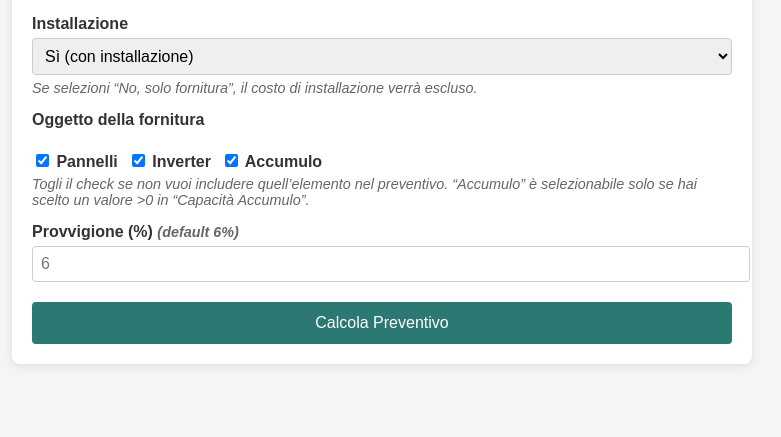
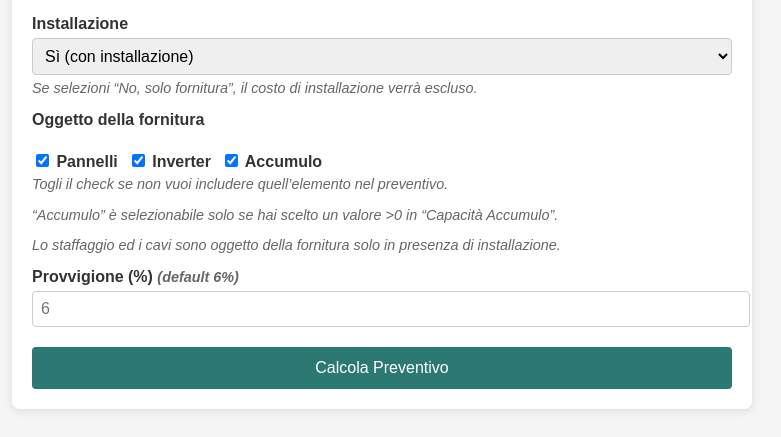
Before and after one commit to davidefnapolitano/preventivi-webapp, a Flask app: page / in a window 1280 px wide. Shown: the part 614-1051 px from the top of the page, without its empty margins (258-1039 px from the left). Before the commit the page ends 980 px from the top, so only its background shows below. Run offline with Flask 2, Linux system fonts and the light colour scheme; the visitor is signed in with stand-in values (Sample User, id 1).

Commit message:
Escluso staffaggio da calcolo costi per solo fornitura in form.html

```diff
--- a/templates/form.html
+++ b/templates/form.html
@@ -82,7 +82,9 @@
         <label><input type="checkbox" id="objInverter" checked> Inverter</label>
         <label><input type="checkbox" id="objAccumulo" checked> Accumulo</label>
       </div>
-      <p class="note">Togli il check se non vuoi includere quell’elemento nel preventivo. “Accumulo” è selezionabile solo se hai scelto un valore >0 in “Capacità Accumulo”.</p>
+      <p class="note">Togli il check se non vuoi includere quell’elemento nel preventivo.</p>
+      <p class="note">“Accumulo” è selezionabile solo se hai scelto un valore >0 in “Capacità Accumulo”.</p>
+      <p class="note">Lo staffaggio ed i cavi sono oggetto della fornitura solo in presenza di installazione.</p>
 
       <!-- 9. Provvigione (%) con default 6 -->
       <label for="provvigione">Provvigione (%) <span class="note">(default 6%)</span></label>
@@ -408,7 +410,7 @@
       }
 
       // 2.c) Staffaggio
-      if (wantPannelli) {
+      if (wantPannelli && installazione === "si") {
         costo += costData.staffaggio[potenza] || 0;
       }
 
```
